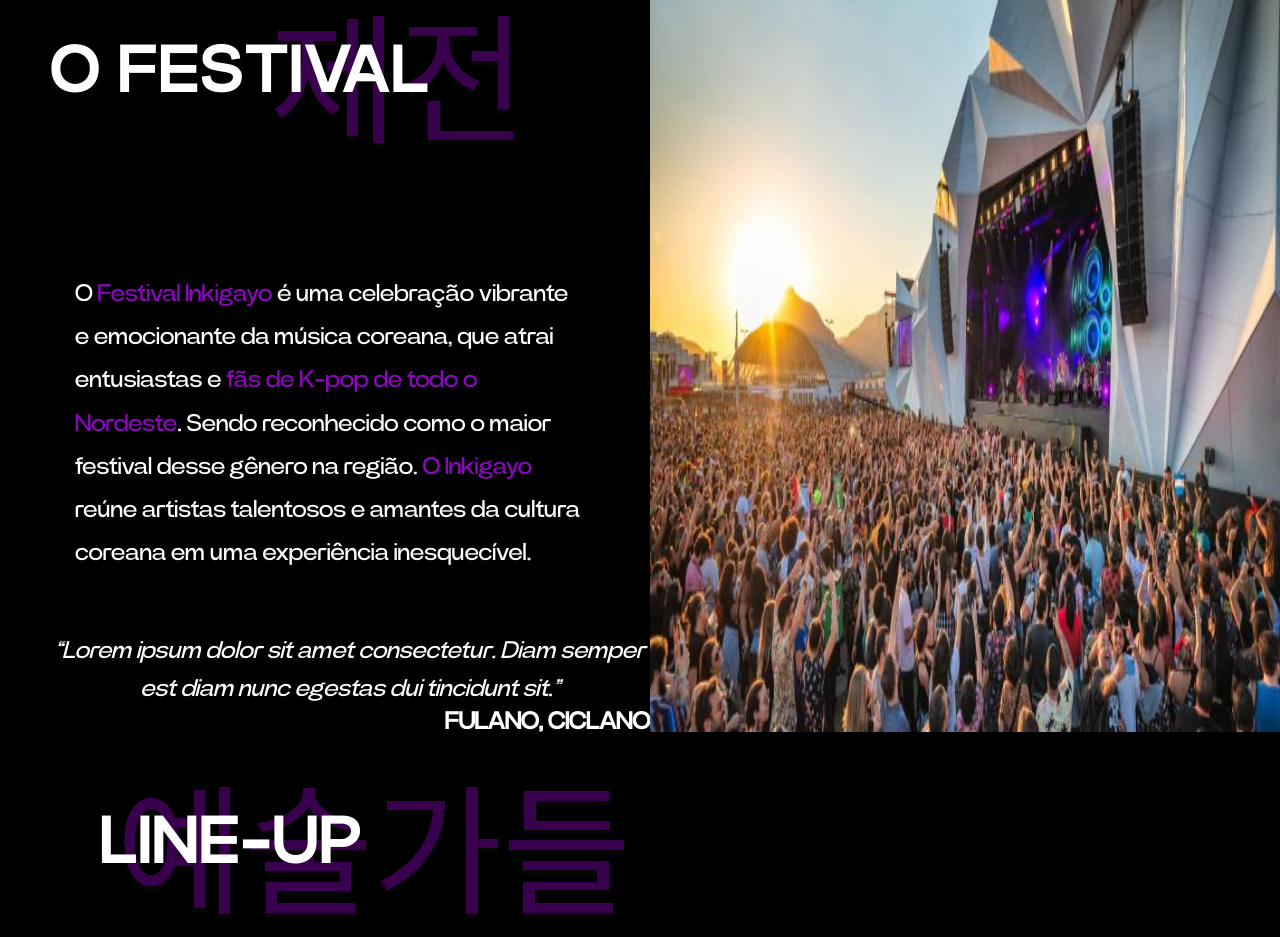
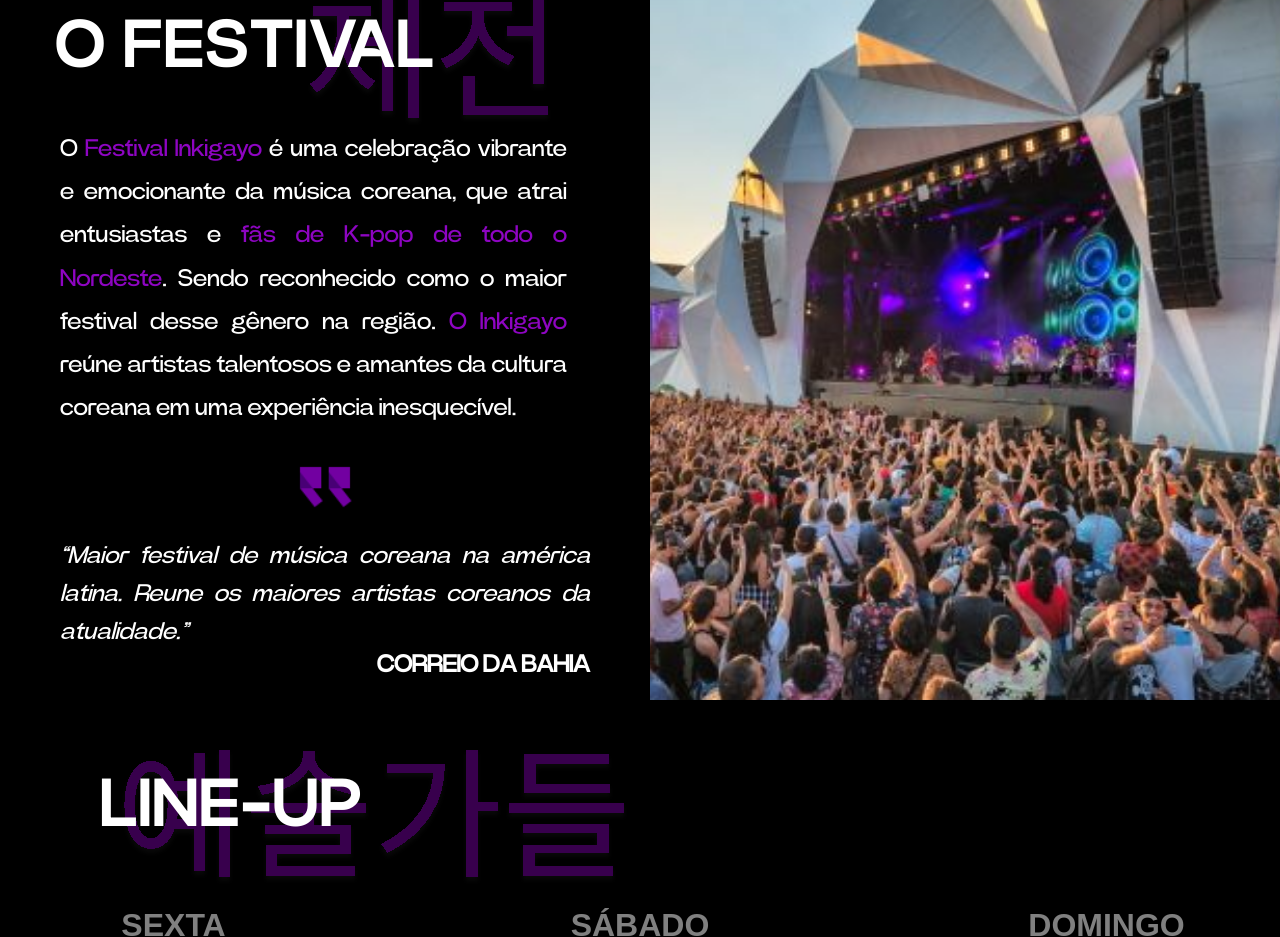
Before and after one commit to elcarvalhogoncalves/inkigayofestival, a Next.js app in the folder inkigayo-festival/: page / in a window 1280 px wide. Shown: the part 900-1837 px from the top of the page. Built offline with nearby package versions, Linux system fonts and the light colour scheme.

Commit message:
fiz ajustes no css e html do festival

```diff
--- a/inkigayo-festival/src/components/landing-page/FAQ.tsx
+++ b/inkigayo-festival/src/components/landing-page/FAQ.tsx
@@ -39,7 +39,7 @@
   }
   return (
     <>
-      <section className={styles.conteiner} id="#faq">
+      <section className={styles.conteiner} id="faq">
         <div className={styles.body}>
           <div className={styles.title}>
             <h1>F.A.Q</h1>
@@ -53,7 +53,7 @@
                   <span className={styles.colortext}>Festival Inkigayo?</span>
                 </h2>
                 <button onClick={() => toggleQ("Q1")}>
-                  <Image src={S1} />
+                  <Image src={S1} alt="o que é isso?" />
                 </button>
               </div>
               {Q1 === true && (
@@ -75,7 +75,7 @@
                   <span className={styles.colortext}>Festival Inkigayo?</span>
                 </h2>
                 <button onClick={() => toggleQ("Q2")}>
-                  <Image src={S2} />{" "}
+                  <Image src={S2} alt="o que é isso?" />{" "}
                 </button>
               </div>
               {Q2 === true && (
@@ -97,7 +97,7 @@
                   <span className={styles.colortext}>Festival Inkigayo?</span>
                 </h2>
                 <button onClick={() => toggleQ("Q3")}>
-                  <Image src={S3} />
+                  <Image src={S3} alt="o que é isso?" />
                 </button>{" "}
               </div>
               {Q3 === true && (
--- a/inkigayo-festival/src/components/landing-page/Festival.tsx
+++ b/inkigayo-festival/src/components/landing-page/Festival.tsx
@@ -1,11 +1,10 @@
 import styles from "@/styles/components/landing-page/Festival.module.css";
-import foto from "../../../public/imagens/festival.png";
 import Image from "next/image";
 
 export default function Festival() {
   return (
     <>
-      <section className={styles.container} id="#o_festival">
+      <section className={styles.container} id="o_festival">
         <div className={styles.body}>
           <div className={styles.texto}>
             <div className={styles.title}>
@@ -24,19 +23,16 @@
               artistas talentosos e amantes da cultura coreana em uma
               experiência inesquecível.
             </p>
-
             <div className={styles.quote}>
               <p className={styles.frase}>
-                “Lorem ipsum dolor sit amet consectetur. Diam semper est diam
-                nunc egestas dui tincidunt sit.”
+                “Maior festival de música coreana na américa latina. Reune os
+                maiores artistas coreanos da atualidade.”
               </p>
-              <p className={styles.autor}> FULANO, CICLANO</p>
+              <p className={styles.autor}>CORREIO DA BAHIA</p>
             </div>
           </div>
 
-          <figure className={styles.image}>
-            <Image src={foto} width={630} height={832} alt={""} />
-          </figure>
+          <figure className={styles.image} />
         </div>
       </section>
     </>
--- a/inkigayo-festival/src/components/landing-page/LineUp.tsx
+++ b/inkigayo-festival/src/components/landing-page/LineUp.tsx
@@ -1,18 +1,17 @@
 "use client";
 import styles from "@/styles/components/landing-page/LineUp.module.css";
 import React, { useState } from "react";
-import título from "@/../../public/imagens/títulos_coreanos/Line-up.svg"
+import título from "@/../../public/imagens/títulos_coreanos/Line-up.svg";
 import Image from "next/dist/client/image";
 
 export default function LineUp() {
   const [Dia, setDia] = useState("sexta"); //cada número um card
 
-
   const showbts = false;
   console.log(Dia);
   return (
     <>
-      <section className={styles.container} id="#line_up">
+      <section className={styles.container} id="line_up">
         <div className={styles.body}>
           <div className={styles.title}>
             <h1> LINE-UP</h1>
@@ -34,14 +33,14 @@
           <div className={styles.cards}>
             {Dia === "sexta" && (
               <>
-                <div className={styles.Psy} >
+                <div className={styles.Psy}>
                   <h1> PSY </h1>
                   <p>
                     Lorem ipsum dolor sit amet consectetur. Diam semper est diam
                     nunc egestas dui tincidunt sit
                   </p>
                 </div>
-                <div className={styles.aespa} >
+                <div className={styles.aespa}>
                   <h1> AESPA </h1>
                   <p>
                     Lorem ipsum dolor sit amet consectetur. Diam semper est diam
--- a/inkigayo-festival/src/styles/components/landing-page/Festival.module.css
+++ b/inkigayo-festival/src/styles/components/landing-page/Festival.module.css
@@ -9,7 +9,7 @@
   justify-content: space-between;
 }
 
-.container{
+.container {
   height: 100%;
   width: 100%;
   background: black;
@@ -18,57 +18,70 @@
   align-items: center;
 }
 
-.title{
+.title {
   display: relative;
   height: 24.9rem;
   width: 100%;
   background-image: url(../../../../public/imagens/títulos_coreanos/O\ festival.svg);
-  background-repeat:no-repeat;
-  background-position-x: 27rem ;
-  background-position-y: 5rem ;
-
-
+  background-repeat: no-repeat;
+  background-position-x: 30rem;
+  background-position-y: 5rem;
+  margin: -2.5rem 0rem 0rem 0.5rem;
 }
-.title h1{
-  font-size: 6.4rem ;
+.title h1 {
+  font-size: 6.4rem;
   margin-left: 5rem;
-  margin-top: 6.9rem ;
-  letter-spacing: .4rem ;
+  margin-top: 6.9rem;
+  letter-spacing: 0.4rem;
 }
 
 .texto {
   margin-top: 6.6rem;
-
   display: flex;
   flex-direction: column;
   justify-content: space-between;
 }
 
 .desc {
+  display: relative;
   width: 50.7rem;
   height: 30.1rem;
-  margin-left: 7.5rem;
+  margin: -20rem 6rem 2rem 6rem;
   font-size: 2.4rem;
   line-height: 4.32rem;
+  text-align: justify;
 }
 
 .quote {
-  display: grid;
-  flex-direction: column;
-
-  margin-left: 5rem;
+  display: relative;
+  margin: -15rem 6rem 2rem 6rem;
+  text-align: end;
+  background-image: url("../../../../public/imagens/aspas.svg");
+  background-repeat: no-repeat;
+  background-position-x: center;
+  background-position-y: 2rem;
 }
 
 .frase {
+  width: 53rem;
   font-size: 2.4rem;
   font-style: italic;
   font-weight: 300;
   line-height: 3.8rem;
-  text-align: center;
+  text-align: justify;
+  margin-top: 10rem;
 }
 
 .autor {
-  justify-self: flex-end;
   font-size: 2.4rem;
   font-weight: 700;
 }
+
+.image {
+  width: 1000px;
+  height: 800px;
+  background-image: url("../../../../public/imagens/festival.png");
+  background-size: cover;
+  background-repeat: no-repeat;
+  background-position: 70% 20%;
+}
```
Also changed, not shown: inkigayo-festival/src/components/landing-page/Home.tsx (+53 -9 lines), inkigayo-festival/next.config.js (line endings or trailing spaces), inkigayo-festival/public/imagens/aspas.svg (added).
